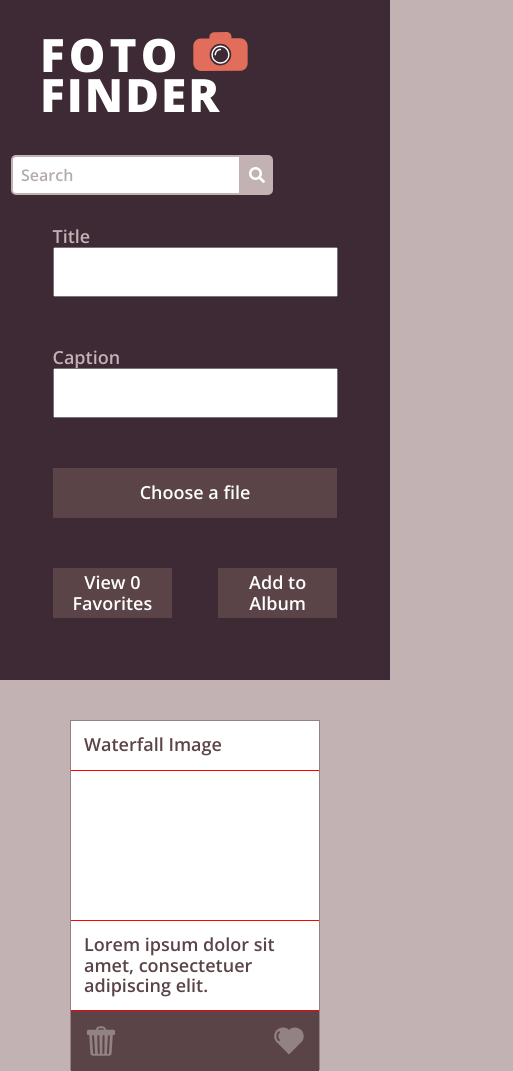
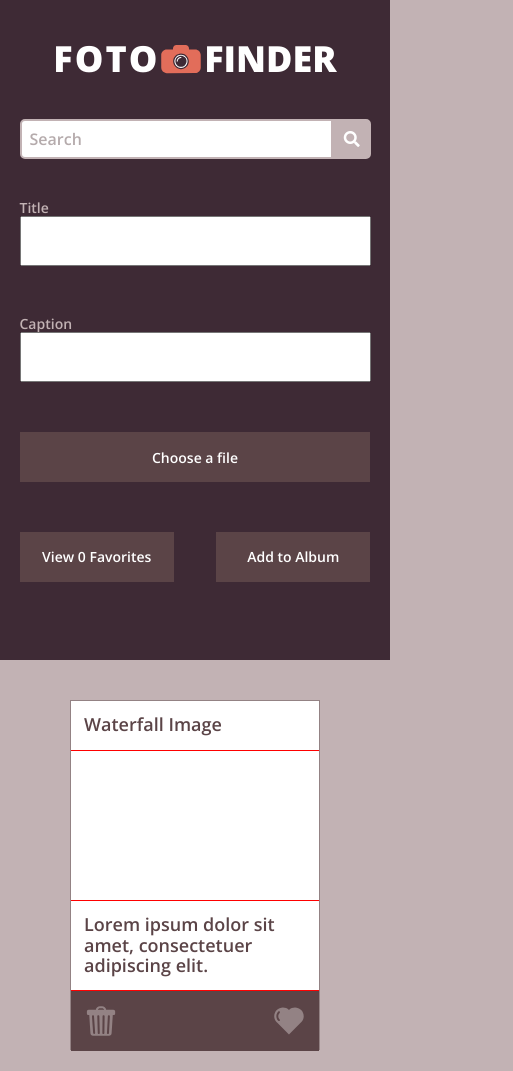
Before and after one commit to francepack/foto-finder, a plain HTML site: page index.html in a window 390 px wide. Shown: the whole page, 513 px wide, since content can reach past the window. Drawn offline with nearby package versions, Linux system fonts and the light colour scheme.

Commit message:
Add more responsiveness

```diff
--- a/style.css
+++ b/style.css
@@ -225,24 +225,65 @@ p {
 /* Media Queries ****************** */
  @media screen and (max-width: 730px) {
   body {
-      grid-template-rows: 200px 480px auto;
+    grid-template-rows: 180px 480px auto;
   }
   .top-bar {
-      flex-wrap: wrap;
-      justify-content: center;
+    display: block;
+    padding: 20px 10% 20px 10%;
+  }
+  h1 {
+    margin: 0 0 40px 0;
+    text-align: center;
   }
   .search-area {
-      margin: 0;
-      width: 100%
-      justify-content: flex-start;
+    width: 100%;
   }
   .search-bar {
+    min-width: 20px;
     width: 100%;
   }
   fieldset {
-      width: 80%
+    padding: 0;
+    width: 80%;
   }
   form input {
-      min-width: 100px;
+    min-width: 20px;
   }
  }
+
+ @media screen and (max-width: 505px) {
+  .top-bar {
+    padding: 20px 5% 20px 5%;
+  }
+  .title-word-left {
+    letter-spacing: 2px;
+  }
+  .logo {
+    margin: 0 -6px 0 -8px;
+  }
+  .title-word-right {
+    letter-spacing: 0;
+  }
+  fieldset {
+    width: 90%;
+  }
+}
+
+ @media screen and (max-width: 410px) {
+  h1 {
+    font-size: 36px;
+  }
+  .logo {
+    height: 40px;
+    width: 40px;
+  }
+  fieldset {
+    font-size: 14px;
+  }
+  .choose-file-btn + label {
+    padding-top: 18px;
+  }
+  .input-buttons {
+    grid-template-columns: 44% 12% 44%;
+  }
+}
```
Lines whose indentation alone changed are shown as unchanged.
